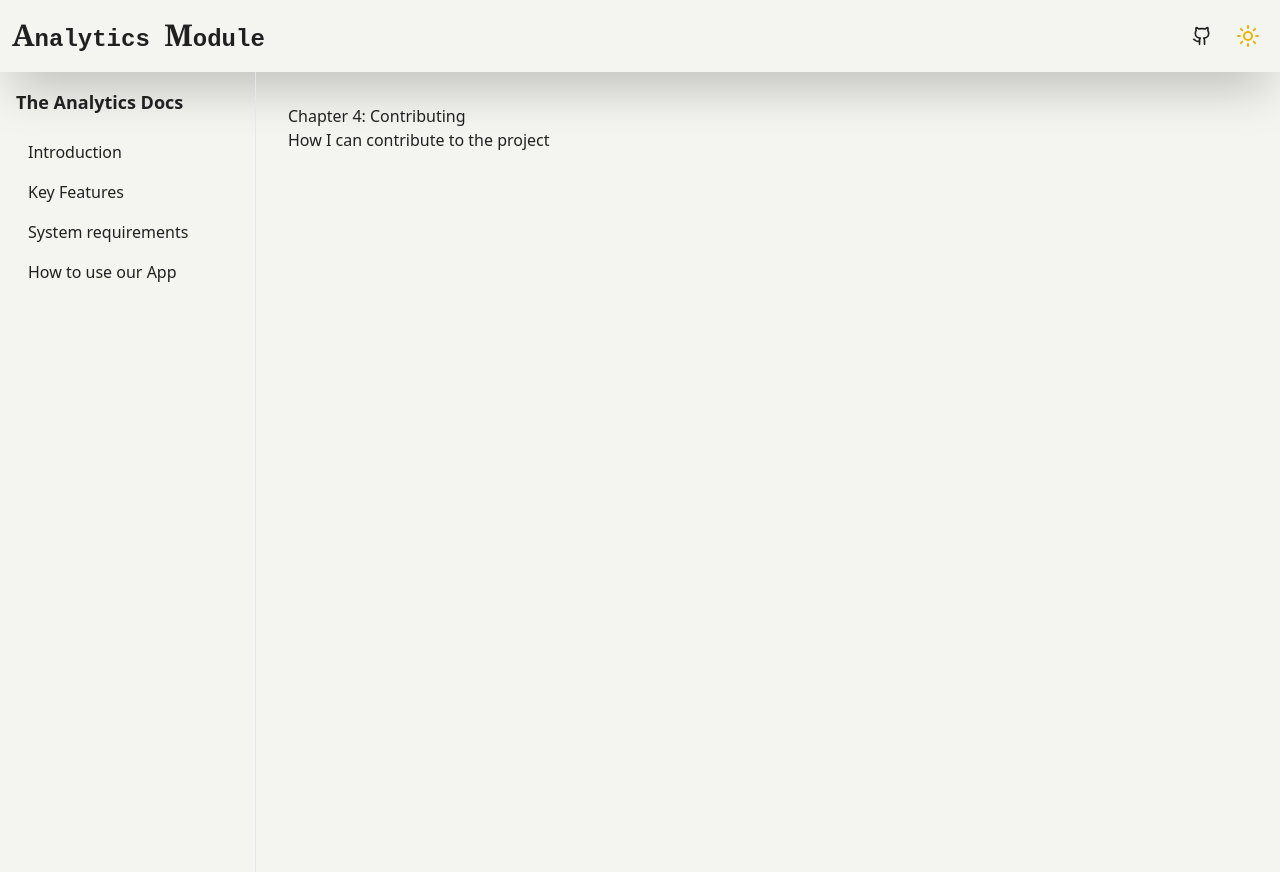
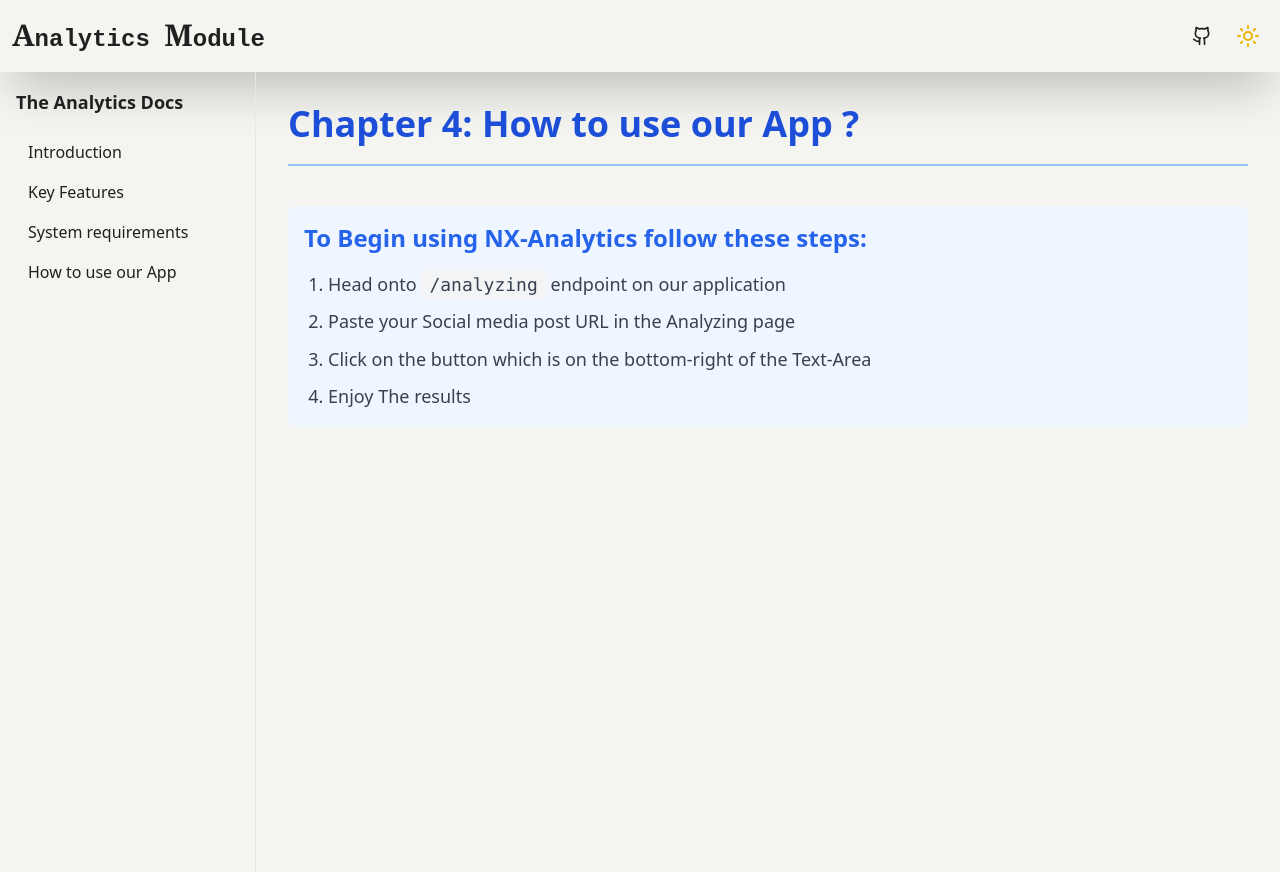
Before and after one commit to kunstewi/Analytics-Module, a React (Vite) app: page /docs/chapter-4 in a window 1280 px wide. Built offline with nearby package versions, Linux system fonts and the light colour scheme.

Commit message:
Chnaged the title from Contributing -> How to use our App and also added contents for it

```diff
--- a/src/components/Book/chapter-4.jsx
+++ b/src/components/Book/chapter-4.jsx
@@ -1,8 +1,24 @@
 const Chapter4 = () => {
   return (
     <div className="chapter-content">
-      <h1>Chapter 4: Contributing</h1>
-      <p>How I can contribute to the project</p>
+      <h1 className="text-4xl pb-5 font-extrabold text-blue-700 border-b-2 border-blue-300">
+        Chapter 4: How to use our App ?
+      </h1>
+      <section className="mb-8">
+        <div className="space-y-4 text-lg leading-relaxed text-gray-700 bg-blue-50 p-4 rounded-lg mt-10">
+          <h3 className="text-2xl font-semibold text-blue-600 mb-3">
+            To Begin using NX-Analytics follow these steps:
+          </h3>
+          <ol className="list-decimal pl-6 space-y-2">
+            <li>Head onto <code className="bg-gray-100 px-2 py-1 rounded">/analyzing</code> endpoint on our application</li>
+            <li>Paste your Social media post URL in the Analyzing page</li>
+            <li>
+              Click on the button which is on the bottom-right of the Text-Area
+            </li>
+            <li>Enjoy The results</li>
+          </ol>
+        </div>
+      </section>
     </div>
   );
 };
```
